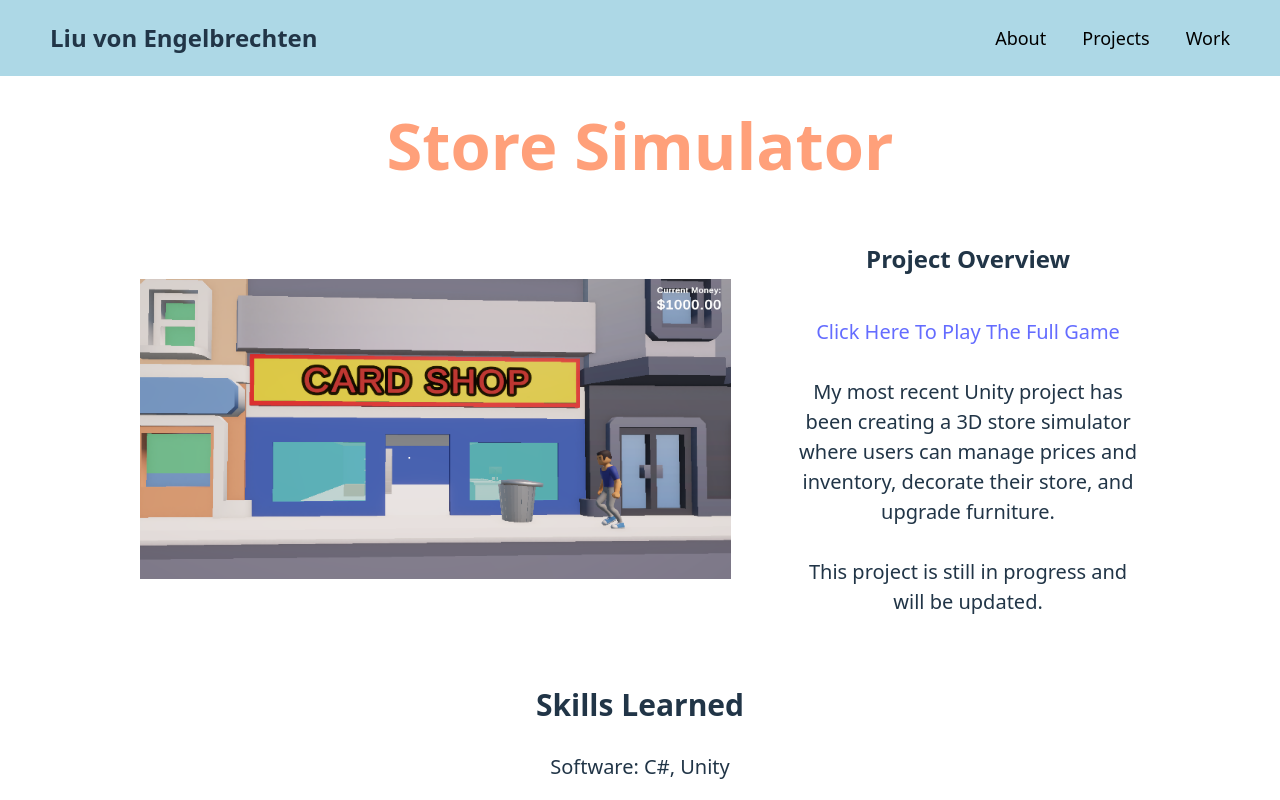
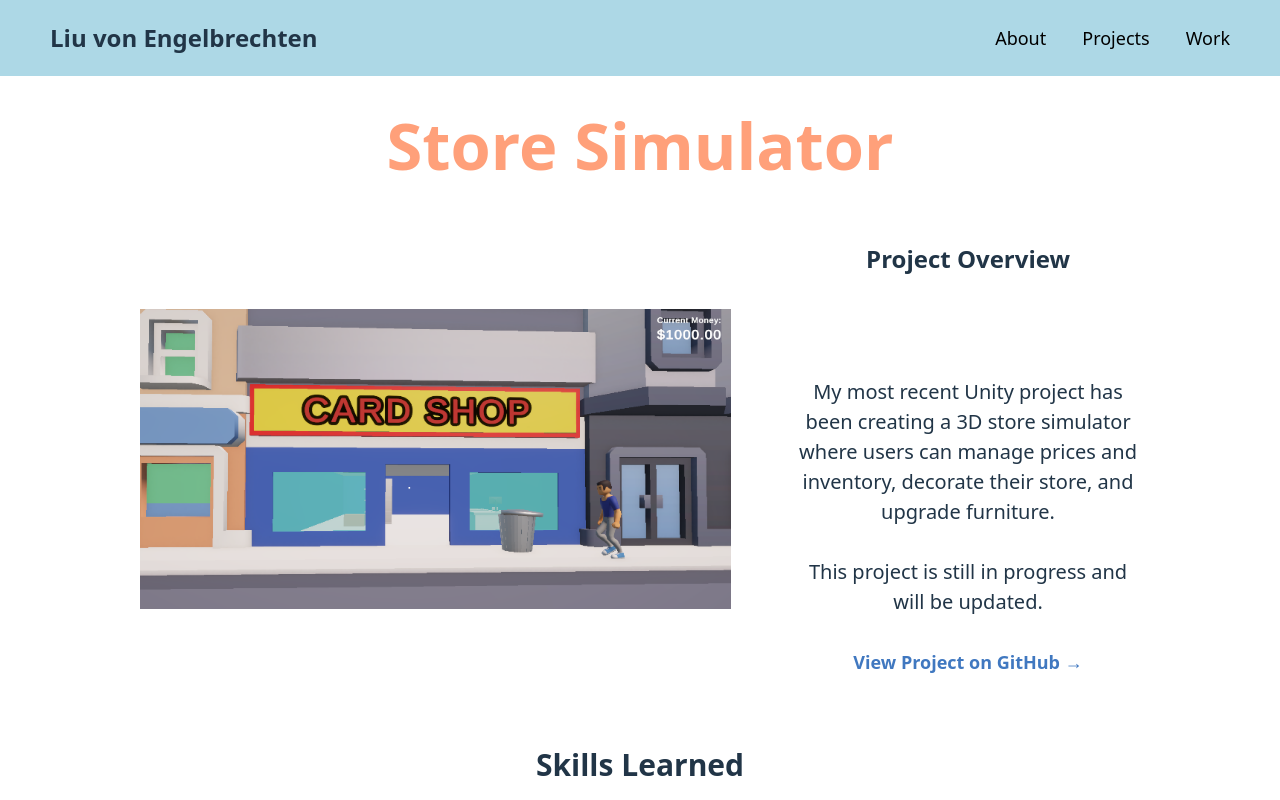
Before and after one commit to lvonengel/lvonengel.github.io, a React (Vite) app: page /projects/StoreSimulator in a window 1280 px wide. Shown: the top 800 px of the page. Built offline with nearby package versions, Linux system fonts and the light colour scheme; the HTML template or start-up script is replaced by a standard one.

Commit message:
added link for github

```diff
--- a/src/projects/StoreSimulator.jsx
+++ b/src/projects/StoreSimulator.jsx
@@ -9,13 +9,19 @@ export default function StoreSimulator() {
                 <div className="projectOverview">
                     <h2>Project Overview</h2>
                     <p>
-                        <a href="https://play.unity.com/en/games/37192677-74ce-4619-bc19-984ecf092ae3/kitchen-chaos-multiplayer" target="_blank" rel="noopener noreferrer">
-                            Click Here To Play The Full Game
-                        </a>
                         <br/><br/>
                         My most recent Unity project has been creating a 3D store simulator where users
                         can manage prices and inventory, decorate their store, and upgrade furniture. <br/> <br/>
                         This project is still in progress and will be updated.
+                        <br/> <br/>
+                        <a
+                        href="https://github.com/lvonengel/StoreSimulator"
+                        target="_blank"
+                        rel="noopener noreferrer"
+                        className="github-link"
+                        >
+                            View Project on GitHub →
+                        </a>
                     </p>
                 </div>
             </div>
```
